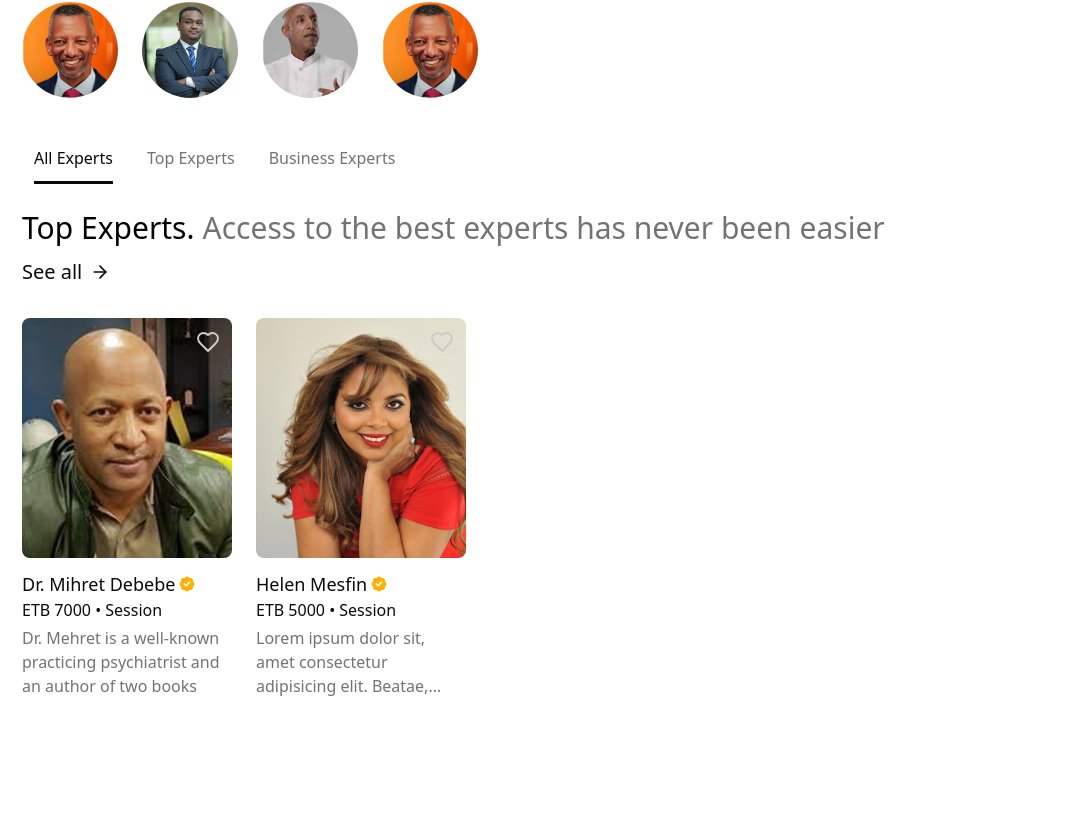
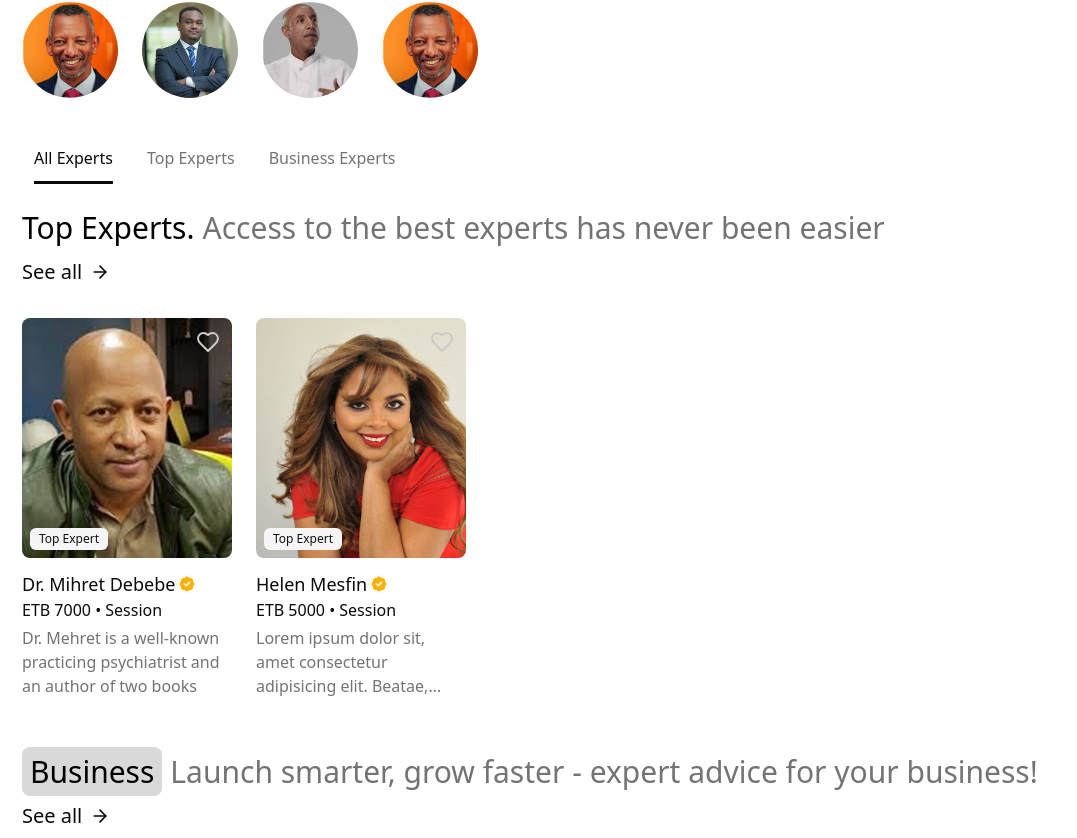
Before and after one commit to KALU-c/lambadina, a React (Vite) app: page / in a window 1280 px wide. Shown: the part 220-1058 px from the top of the page, without its empty margins (0-1077 px from the left). Before the commit the page ends 950 px from the top, so only its background shows below. Built offline with nearby package versions, Linux system fonts and the light colour scheme.

Commit message:
feat(ui): add Badge and SectionIndicator components; update ExpertsCard and Home layout

```diff
--- a/src/components/Home/experts-card.tsx
+++ b/src/components/Home/experts-card.tsx
@@ -4,6 +4,7 @@ import {
   CardContent,
 } from "../ui/card"
 import { useState } from "react"
+import { Badge } from "@/components/ui/badge"
 
 type ExpertsCardProps = {
   src: string
@@ -34,6 +35,12 @@ const ExpertsCard = ({
             fill={liked ? "red" : "transparent"}
             onClick={() => setLiked(!liked)}
           />
+          <Badge
+            className="absolute bottom-2 left-2"
+            variant={'secondary'}
+          >
+            Top Expert
+          </Badge>
         </div>
         <div>
           <h2 className="font-medium text-lg flex flex-row gap-[2px] items-center">
--- a/src/components/Home/index.tsx
+++ b/src/components/Home/index.tsx
@@ -1,8 +1,9 @@
-import { ArrowRight, Search } from "lucide-react"
+import { Search } from "lucide-react"
 import { Input } from "../ui/input"
 import { Avatar, AvatarImage } from "../ui/avatar"
 import { Tabs, TabsList, TabsTrigger } from "../ui/tabs"
 import ExpertsCard from "./experts-card"
+import SectionIndicator from "./section-indicator"
 
 const Home = () => {
   return (
@@ -71,16 +72,11 @@ const Home = () => {
       </div>
 
       {/* Section indicator */}
-      <div className="flex flex-col gap-3 py-2">
-        <div className="text-3xl text-muted-foreground">
-          <span className="text-black dark:text-white mr-2">Top Experts.</span>
-          Access to the best experts has never been easier
-        </div>
-        <div className="flex flex-row gap-2 text-xl items-center">
-          See all
-          <ArrowRight size={20} />
-        </div>
-      </div>
+      <SectionIndicator
+        highlightMainText={false}
+        mainText="Top Experts."
+        text="Access to the best experts has never been easier"
+      />
 
       <div className="flex flex-row gap-6 overflow-x-auto scrollbar-hide py-2 -mx-[22px] px-[22px]">
         <ExpertsCard
@@ -96,6 +92,11 @@ const Home = () => {
           description="Lorem ipsum dolor sit, amet consectetur adipisicing elit. Beatae, doloribus."
         />
       </div>
+
+      <SectionIndicator
+        mainText="Business"
+        text="Launch smarter, grow faster - expert advice for your business!"
+      />
     </div>
   )
 }
--- /dev/null
+++ b/src/components/Home/section-indicator.tsx
@@ -0,0 +1,38 @@
+import { cn } from "@/lib/utils"
+import { ArrowRight } from "lucide-react"
+
+type SectionIndicatorProps = {
+  highlightMainText?: boolean
+  mainText: string
+  text: string
+}
+
+const SectionIndicator = ({
+  highlightMainText = true,
+  mainText,
+  text
+}: SectionIndicatorProps) => {
+  return (
+    <div className="flex flex-col gap-3 py-2">
+      <div className="text-3xl text-muted-foreground">
+        {mainText && (
+          <span
+            className={cn(
+              "text-black dark:text-white mr-2",
+              highlightMainText && "bg-[#d9d9d9] p-1 px-2 rounded-[8px]"
+            )}
+          >
+            {mainText}
+          </span>
+        )}
+        {text}
+      </div>
+      <div className="flex flex-row gap-2 text-xl items-center">
+        See all
+        <ArrowRight size={20} />
+      </div>
+    </div>
+  )
+}
+
+export default SectionIndicator
--- /dev/null
+++ b/src/components/ui/badge.tsx
@@ -0,0 +1,46 @@
+import * as React from "react"
+import { Slot } from "@radix-ui/react-slot"
+import { cva, type VariantProps } from "class-variance-authority"
+
+import { cn } from "@/lib/utils"
+
+const badgeVariants = cva(
+  "inline-flex items-center justify-center rounded-sm border px-2 py-0.5 text-xs font-medium w-fit whitespace-nowrap shrink-0 [&>svg]:size-3 gap-1 [&>svg]:pointer-events-none focus-visible:border-ring focus-visible:ring-ring/50 focus-visible:ring-[3px] aria-invalid:ring-destructive/20 dark:aria-invalid:ring-destructive/40 aria-invalid:border-destructive transition-[color,box-shadow] overflow-hidden",
+  {
+    variants: {
+      variant: {
+        default:
+          "border-transparent bg-primary text-primary-foreground [a&]:hover:bg-primary/90",
+        secondary:
+          "border-transparent bg-secondary text-secondary-foreground [a&]:hover:bg-secondary/90",
+        destructive:
+          "border-transparent bg-destructive text-white [a&]:hover:bg-destructive/90 focus-visible:ring-destructive/20 dark:focus-visible:ring-destructive/40 dark:bg-destructive/60",
+        outline:
+          "text-foreground [a&]:hover:bg-accent [a&]:hover:text-accent-foreground",
+      },
+    },
+    defaultVariants: {
+      variant: "default",
+    },
+  }
+)
+
+function Badge({
+  className,
+  variant,
+  asChild = false,
+  ...props
+}: React.ComponentProps<"span"> &
+  VariantProps<typeof badgeVariants> & { asChild?: boolean }) {
+  const Comp = asChild ? Slot : "span"
+
+  return (
+    <Comp
+      data-slot="badge"
+      className={cn(badgeVariants({ variant }), className)}
+      {...props}
+    />
+  )
+}
+
+export { Badge, badgeVariants }
```
